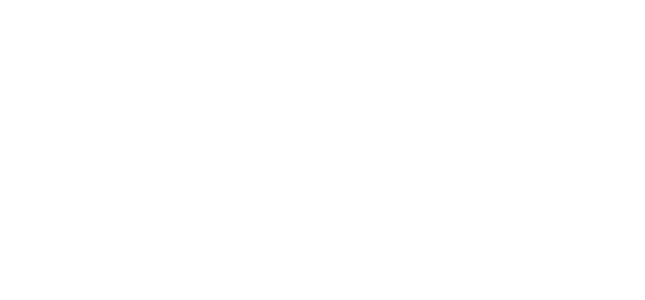
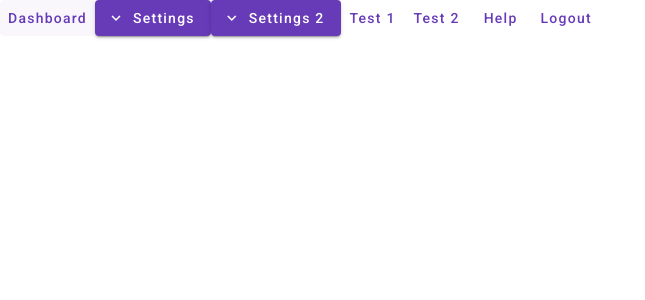
Before and after one commit to henriquejnascimento/demo-angular, an Angular app: page /home in a window 1280 px wide. Before the commit this address led to /. Shown: the top 300 px of the page, without its empty margins (0-645 px from the left). Built offline with nearby package versions, Linux system fonts and the light colour scheme.

Commit message:
Added dynamic nested menu items

```diff
--- a/src/app/app.routes.ts
+++ b/src/app/app.routes.ts
@@ -1,7 +1,12 @@
 import { Routes } from '@angular/router';
 import { ProductListComponent } from './components/product/product-list.component';
+import { MenuComponent } from './components/menu/menu.component';
 
 export const routes: Routes = [
+  {
+    path: 'home',
+    component: MenuComponent
+  },
   {
     path: 'crud',
     component: ProductListComponent
--- /dev/null
+++ b/src/app/components/menu-item/menu-item.component.html
@@ -0,0 +1,19 @@
+<mat-menu #childMenu="matMenu" [overlapTrigger]="false">
+    <span *ngFor="let child of items">
+        <!-- Handle branch node menu items -->
+        <span *ngIf="child.children && child.children.length > 0">
+            <button mat-menu-item color="primary" [matMenuTriggerFor]="menu.childMenu">
+                <mat-icon>{{child.icon}}</mat-icon>
+                <span>{{child.title}}</span>
+            </button>
+            <app-menu-item #menu [items]="child.children"></app-menu-item>
+        </span>
+        <!-- Handle leaf node menu items -->
+        <span *ngIf="!child.children || child.children.length === 0">
+            <button mat-menu-item [routerLink]="child.route">
+                <mat-icon>{{child.icon}}</mat-icon>
+                <span>{{child.title}}</span>
+            </button>
+        </span>
+    </span>
+</mat-menu>
--- /dev/null
+++ b/src/app/components/menu-item/menu-item.component.ts
@@ -0,0 +1,29 @@
+import { Component, Input, OnInit, ViewChild } from '@angular/core';
+import { Router, RouterModule } from '@angular/router';
+import { MatMenuModule } from '@angular/material/menu';
+import { MatIconModule } from '@angular/material/icon';
+import { CommonModule } from '@angular/common';
+import { MenuNavItem } from '../models/menu-nav-item.model';
+
+@Component({
+  selector: 'app-menu-item',
+  standalone: true,
+  templateUrl: './menu-item.component.html',
+  styleUrl: './menu-item.component.scss',
+  imports: [
+    RouterModule,
+    MatMenuModule,
+    MatIconModule,
+    CommonModule,
+  ],
+})
+export class MenuItemComponent implements OnInit {
+  @Input() items!: MenuNavItem[];
+  @ViewChild('childMenu') public childMenu: any;
+
+  constructor(public router: Router) {}
+
+  ngOnInit() {
+  }
+
+}
--- /dev/null
+++ b/src/app/components/menu/menu.component.html
@@ -0,0 +1,18 @@
+<div class="basic-container">
+    <span *ngFor="let item of menuNavItems">
+        <!-- Handle branch node buttons here -->
+        <span *ngIf="item.children && item.children.length > 0">
+            <button mat-raised-button color="primary" [matMenuTriggerFor]="menu.childMenu">
+                {{item.title}}
+                <mat-icon>expand_more</mat-icon>
+            </button>
+            <app-menu-item #menu [items]="item.children"></app-menu-item>
+        </span>
+        <!-- Leaf node buttons here -->
+        <span *ngIf="!item.children || item.children.length === 0">
+            <button mat-button color="primary" [routerLink]="item.route">
+                {{item.title}}
+            </button>
+        </span>
+    </span>
+</div>
--- /dev/null
+++ b/src/app/components/menu/menu.component.ts
@@ -0,0 +1,96 @@
+import { ChangeDetectorRef, Component, Input } from '@angular/core';
+import { CommonModule } from '@angular/common';
+import { MatButtonModule } from '@angular/material/button';
+import { MatDividerModule } from '@angular/material/divider';
+import { MatIconModule } from '@angular/material/icon';
+import { MatMenuModule } from '@angular/material/menu';
+import { MenuNavItem } from '../models/menu-nav-item.model';
+import { RouterModule } from '@angular/router';
+import { MenuItemComponent } from "../menu-item/menu-item.component";
+
+@Component({
+  selector: 'app-menu',
+  standalone: true,
+  templateUrl: './menu.component.html',
+  styleUrl: './menu.component.scss',
+  imports: [
+    CommonModule,
+    MatButtonModule,
+    MatDividerModule,
+    MatIconModule,
+    MatMenuModule,
+    RouterModule,
+    MenuItemComponent
+],
+})
+export class MenuComponent {
+  menuNavItems: MenuNavItem[] = [];
+
+  constructor( private cdref: ChangeDetectorRef ) {}
+
+  ngOnInit() {
+    this.menuNavItems = [
+      {
+        title: 'Dashboard',
+        icon: 'dashboard',
+        route: '/home',
+        action: () => console.log('Navigating to Dashboard'),
+      },
+      {
+        title: 'Settings',
+        icon: 'settings',
+        children: [
+          { title: 'Profile', icon: 'person', action: () => console.log('Profile clicked') },
+          { title: 'Security', icon: 'security', action: () => console.log('Security clicked') },
+        ],
+      },
+      {
+        title: 'Settings 2',
+        icon: 'settings',
+        children: [
+          {
+            title: 'Settings 2.1',
+            icon: 'person',
+            children: [
+              {
+                title: 'Profile 2.2',
+                icon: 'person',
+                action: () => console.log('Profile clicked'),
+              }
+            ]
+          },
+        ],
+      },
+      {
+        title: 'Test 1',
+        //icon: 'dashboard',
+        //route: '/home',
+        action: () => console.log('Test 1'),
+        disabled: true
+      },
+      {
+        title: 'Test 2',
+        //icon: 'dashboard',
+        //route: '/home',
+        action: () => console.log('Test 2'),
+        disabled: false,
+        visible: false
+      },
+      {
+        title: 'Help',
+        icon: 'help',
+        //route: '/home',
+        action: () => console.log('Help'),
+      },
+      {
+        title: 'Logout',
+        icon: 'logout',
+        action: () => console.log('Logging out'),
+      },
+    ];
+    this.cdref.detectChanges();
+
+    console.log('Menu items:', this.menuNavItems);
+  }
+
+}
--- a/src/app/components/product/product-list.component.ts
+++ b/src/app/components/product/product-list.component.ts
@@ -17,8 +17,8 @@ import { MatDialog, MatDialogModule } from '@angular/material/dialog';
   imports: [
     CommonModule,
     SharedModule,
-    MatDialogModule
-]
+    MatDialogModule,
+  ]
 })
 export class ProductListComponent extends BaseListComponent implements OnInit {
   override title: string = "Products"; // TODO check override
```
Also changed, not shown: src/app/components/models/menu-nav-item.model.ts (added, +9 -0 lines), src/app/components/menu-item/menu-item.component.scss (added), src/app/components/menu/menu.component.scss (added), 2 other files (tests, documents, lock files or other folders).
